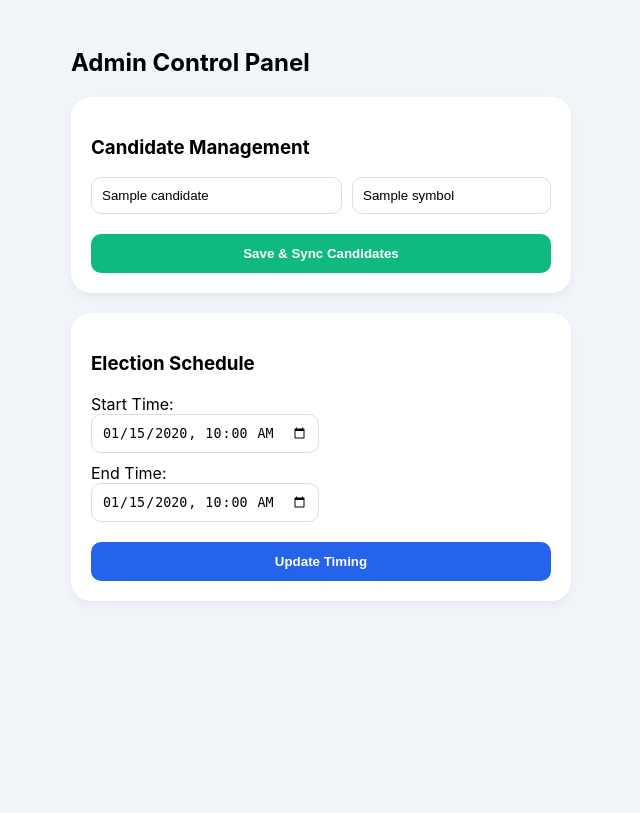
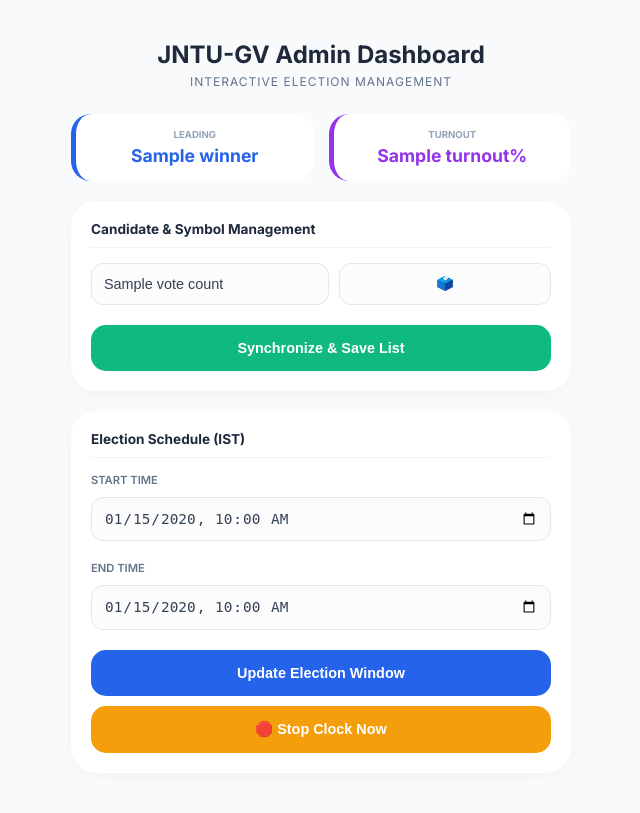
Before and after one commit to prudhvi16131/jntugv-voting-system, a Flask app: template templates/results.html in a window 1280 px wide. Shown: the whole page, without its empty margins (319-959 px from the left). Before the commit the page ends 601 px from the top, so only its background shows below. Run offline with Flask 3, Linux system fonts and the light colour scheme; the template is opened without the code that fills it: most values are stand-ins (such as "Sample title", 1, 10 or a date in 2020).

Commit message:
Final fix: Made fields editable and added update route

```diff
--- a/app.py
+++ b/app.py
@@ -1,22 +1,15 @@
-import hashlib
-import json
-import time
+import hashlib, json, time, pytz
 from datetime import datetime
-import pytz
 from flask import Flask, render_template, request, jsonify
 
 app = Flask(__name__)
-app.secret_key = "JNTUGV_BLOCKCHAIN_2026_SECURE"
-
+app.secret_key = "JNTUGV_2026"
 IST = pytz.timezone('Asia/Kolkata')
 ADMIN_SECRET = "JNTUGV_SECRET"
 
-# Dynamic Election Data
+# This dictionary holds your editable data
 ELECTION_SETTINGS = {
-    "candidates": [
-        {"name": "Ramu", "symbol": "🦁"},
-        {"name": "Laxman", "symbol": "🐘"}
-    ],
+    "candidates": [{"name": "Ramu", "symbol": "🦁"}, {"name": "Laxman", "symbol": "🐘"}],
     "start_time": "2026-02-23T09:00",
     "end_time": "2026-02-23T17:00",
     "is_active": True
@@ -24,25 +17,13 @@ ELECTION_SETTINGS = {
 
 class Blockchain:
     def __init__(self):
-        self.chain = []
-        self.pending_votes = []
-        self.nullifiers = set()
-        self.security_logs = []
+        self.chain = []; self.pending_votes = []; self.nullifiers = set(); self.security_logs = []
         self.create_block(previous_hash='1', proof=100)
-
     def create_block(self, proof, previous_hash):
-        block = {'index': len(self.chain) + 1, 'timestamp': datetime.now(IST).strftime("%Y-%m-%d %H:%M:%S"),
-                 'votes': self.pending_votes, 'proof': proof, 'previous_hash': previous_hash}
-        self.pending_votes = []
-        self.chain.append(block)
-        return block
-
+        block = {'index': len(self.chain) + 1, 'timestamp': datetime.now(IST).strftime("%Y-%m-%d %H:%M:%S"), 'votes': self.pending_votes, 'proof': proof, 'previous_hash': previous_hash}
+        self.pending_votes = []; self.chain.append(block); return block
     def get_vote_count(self, name):
-        count = 0
-        for block in self.chain:
-            for v in block['votes']:
-                if v['candidate'] == name: count += 1
-        return count
+        return sum(1 for b in self.chain for v in b['votes'] if v['candidate'] == name)
 
 blockchain = Blockchain()
 
@@ -54,26 +35,16 @@ def index():
 def admin_results():
     vote_counts = {c['name']: blockchain.get_vote_count(c['name']) for c in ELECTION_SETTINGS["candidates"]}
     turnout = round((len(blockchain.nullifiers) / 80) * 100, 1)
-    return render_template('results.html',
-                           settings=ELECTION_SETTINGS,
-                           vote_counts=vote_counts,
-                           turnout=turnout,
-                           logs=blockchain.security_logs)
+    return render_template('results.html', settings=ELECTION_SETTINGS, vote_counts=vote_counts, turnout=turnout, logs=blockchain.security_logs)
 
-# --- NEW: EDIT CANDIDATES ROUTE ---
-@app.route('/update_candidates', methods=['POST'])
-def update_candidates():
+# This route handles the "Save" button clicks
+@app.route('/update_settings', methods=['POST'])
+def update_settings():
     data = request.json
-    ELECTION_SETTINGS["candidates"] = data['candidates']
-    return jsonify({"status": "success", "message": "Candidates Updated!"})
-
-# --- NEW: EDIT SCHEDULE ROUTE ---
-@app.route('/update_schedule', methods=['POST'])
-def update_schedule():
-    data = request.json
-    ELECTION_SETTINGS["start_time"] = data['start']
-    ELECTION_SETTINGS["end_time"] = data['end']
-    return jsonify({"status": "success", "message": "Schedule Updated!"})
+    if 'candidates' in data: ELECTION_SETTINGS["candidates"] = data['candidates']
+    if 'start' in data: ELECTION_SETTINGS["start_time"] = data['start']
+    if 'end' in data: ELECTION_SETTINGS["end_time"] = data['end']
+    return jsonify({"status": "success"})
 
 if __name__ == '__main__':
     app.run(debug=True)
--- a/templates/results.html
+++ b/templates/results.html
@@ -2,69 +2,127 @@
 <html lang="en">
 <head>
     <meta charset="UTF-8">
-    <title>JNTU-GV Admin | Interactive Dashboard</title>
+    <meta name="viewport" content="width=device-width, initial-scale=1.0">
+    <title>JNTU-GV Admin | Interactive Control</title>
+    <link href="https://fonts.googleapis.com/css2?family=Inter:wght@400;600;700&display=swap" rel="stylesheet">
     <style>
-        body { font-family: 'Inter', sans-serif; background: #f1f5f9; padding: 20px; }
-        .card { background: white; border-radius: 20px; padding: 20px; margin-bottom: 20px; box-shadow: 0 4px 10px rgba(0,0,0,0.05); }
+        :root {
+            --primary: #2563eb;
+            --purple: #9333ea;
+            --green: #10b981;
+            --bg: #f8fafc;
+        }
+
+        body { font-family: 'Inter', sans-serif; background-color: var(--bg); margin: 0; padding: 20px; color: #1e293b; }
+        .container { max-width: 500px; margin: 0 auto; text-align: center; }
+
+        h2 { font-weight: 700; margin-bottom: 5px; }
+        .subtitle { font-size: 0.75rem; color: #64748b; margin-bottom: 25px; text-transform: uppercase; letter-spacing: 1px; }
+
+        .card { background: white; border-radius: 25px; padding: 20px; margin-bottom: 20px; box-shadow: 0 4px 15px rgba(0,0,0,0.03); text-align: left; }
+        .section-title { font-size: 0.85rem; font-weight: 700; border-bottom: 1px solid #f1f5f9; padding-bottom: 10px; margin-bottom: 15px; }
+
+        /* Input Styles */
         .row { display: flex; gap: 10px; margin-bottom: 10px; }
-        input { padding: 10px; border: 1px solid #ddd; border-radius: 10px; flex: 1; }
-        .btn { padding: 12px; border: none; border-radius: 10px; cursor: pointer; font-weight: bold; color: white; width: 100%; margin-top: 10px; }
-        .btn-green { background: #10b981; }
-        .btn-blue { background: #2563eb; }
+        input {
+            padding: 12px;
+            border: 1.5px solid #e2e8f0;
+            border-radius: 12px;
+            font-size: 0.9rem;
+            background: #fcfcfc;
+            color: #334155;
+        }
+        input:focus { outline: none; border-color: var(--primary); background: #fff; }
+
+        .btn {
+            width: 100%; padding: 15px; border: none; border-radius: 15px;
+            font-weight: 700; cursor: pointer; font-size: 0.9rem; margin-top: 10px; color: white; transition: 0.3s;
+        }
+        .btn-green { background: var(--green); }
+        .btn-blue { background: var(--primary); }
+        .btn-orange { background: #f59e0b; }
+
+        /* Stats Display */
+        .stats-grid { display: grid; grid-template-columns: 1fr 1fr; gap: 15px; margin-bottom: 20px; }
+        .stat-mini { background: #fff; padding: 15px; border-radius: 20px; border-left: 5px solid var(--primary); }
+        .stat-label { font-size: 0.6rem; font-weight: 700; color: #94a3b8; text-transform: uppercase; }
+        .stat-val { font-size: 1.1rem; font-weight: 700; margin-top: 5px; }
     </style>
 </head>
 <body>
 
-<div style="max-width: 500px; margin: 0 auto;">
-    <h2>Admin Control Panel</h2>
+<div class="container">
+    <h2>JNTU-GV Admin Dashboard</h2>
+    <div class="subtitle">Interactive Election Management</div>
+
+    <div class="stats-grid">
+        <div class="stat-mini">
+            <div class="stat-label">Leading</div>
+            <div class="stat-val" style="color: var(--primary);">{{ winner }}</div>
+        </div>
+        <div class="stat-mini" style="border-left-color: var(--purple);">
+            <div class="stat-label">Turnout</div>
+            <div class="stat-val" style="color: var(--purple);">{{ turnout }}%</div>
+        </div>
+    </div>
 
     <div class="card">
-        <h3>Candidate Management</h3>
+        <div class="section-title">Candidate & Symbol Management</div>
         <div id="candidate-list">
-            {% for c in settings.candidates %}
-            <div class="row candidate-row">
-                <input type="text" class="c-name" value="{{ c.name }}">
-                <input type="text" class="c-symbol" style="flex: 0.3;" value="{{ c.symbol }}">
+            {% for name, count in vote_counts.items() %}
+            <div class="row candidate-item">
+                <input type="text" class="edit-name" value="{{ name }}" placeholder="Candidate Name" style="flex: 2;">
+                <input type="text" class="edit-symbol" value="🗳️" placeholder="Symbol" style="flex: 0.5; text-align: center;">
             </div>
             {% endfor %}
         </div>
-        <button class="btn btn-green" onclick="saveCandidates()">Save & Sync Candidates</button>
+        <button class="btn btn-green" onclick="saveCandidates()">Synchronize & Save List</button>
     </div>
 
     <div class="card">
-        <h3>Election Schedule</h3>
-        <label>Start Time:</label>
-        <input type="datetime-local" id="start-time" value="{{ settings.start_time }}" class="row">
-        <label>End Time:</label>
-        <input type="datetime-local" id="end-time" value="{{ settings.end_time }}" class="row">
-        <button class="btn btn-blue" onclick="saveSchedule()">Update Timing</button>
+        <div class="section-title">Election Schedule (IST)</div>
+        <div class="row" style="flex-direction: column;">
+            <label style="font-size: 0.7rem; font-weight: 600; color: #64748b;">START TIME</label>
+            <input type="datetime-local" id="start_time" value="{{ settings.start_time }}">
+
+            <label style="font-size: 0.7rem; font-weight: 600; color: #64748b; margin-top: 10px;">END TIME</label>
+            <input type="datetime-local" id="end_time" value="{{ settings.end_time }}">
+        </div>
+        <button class="btn btn-blue" onclick="saveSchedule()">Update Election Window</button>
+        <button class="btn btn-orange" onclick="alert('Election Terminated')">🛑 Stop Clock Now</button>
     </div>
 </div>
 
 <script>
+    // Function to save Candidate names and symbols
     function saveCandidates() {
-        const rows = document.querySelectorAll('.candidate-row');
-        const candidates = Array.from(rows).map(row => ({
-            name: row.querySelector('.c-name').value,
-            symbol: row.querySelector('.c-symbol').value
+        const items = document.querySelectorAll('.candidate-item');
+        const candidates = Array.from(items).map(item => ({
+            name: item.querySelector('.edit-name').value,
+            symbol: item.querySelector('.edit-symbol').value
         }));
 
-        fetch('/update_candidates', {
+        fetch('/update_settings', {
             method: 'POST',
             headers: {'Content-Type': 'application/json'},
-            body: JSON.stringify({candidates})
-        }).then(res => alert("Election List Updated!"));
+            body: JSON.stringify({ candidates: candidates })
+        })
+        .then(res => res.json())
+        .then(data => alert("Blockchain Sync Successful: Candidates Updated!"));
     }
 
+    // Function to save Start and End times
     function saveSchedule() {
-        const start = document.getElementById('start-time').value;
-        const end = document.getElementById('end-time').value;
+        const start = document.getElementById('start_time').value;
+        const end = document.getElementById('end_time').value;
 
-        fetch('/update_schedule', {
+        fetch('/update_settings', {
             method: 'POST',
             headers: {'Content-Type': 'application/json'},
-            body: JSON.stringify({start, end})
-        }).then(res => alert("Schedule Saved!"));
+            body: JSON.stringify({ start: start, end: end })
+        })
+        .then(res => res.json())
+        .then(data => alert("Election Schedule Updated!"));
     }
 </script>
 
```
